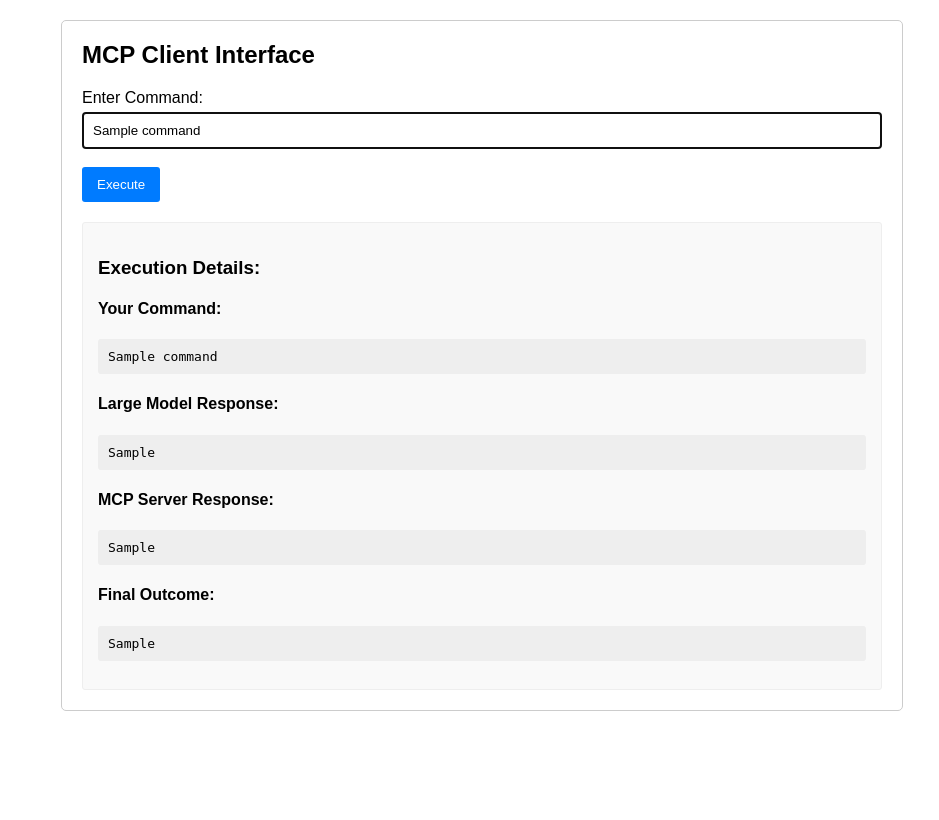
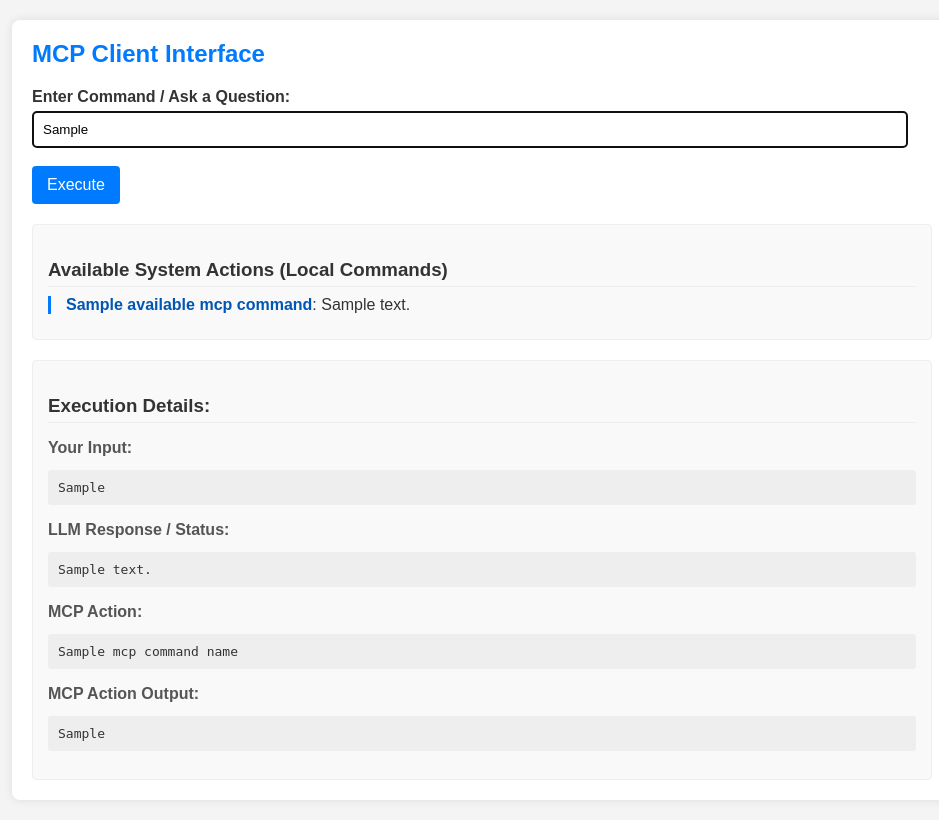
Before and after one commit to benhouse1987/mcp-client, a Spring app: template src/main/resources/templates/index.html in a window 1280 px wide. Shown: the whole page, without its empty margins (158-1097 px from the left). Before the commit the page ends 711 px from the top, so only its background shows below. Run offline with Thymeleaf, Linux system fonts and the light colour scheme; the template is opened without the code that fills it: most values are stand-ins (such as "Sample title", 1, 10 or a date in 2020); data that the repository does not hold is empty.

Commit message:
feat: Display available MCP commands in UI
- McpController now retrieves available MCP command configurations
  (name and description) from McpService and adds them to the model
  for the index page.
- index.html updated to:
    - Display a list of "Available System Actions" (local commands)
      with their names and descriptions.
    - Use new model attributes (userInput, llmTextResponse,
      mcpCommandName, mcpCommandOutput) for displaying command
      execution results, consistent with McpController changes.

```diff
--- a/src/main/resources/templates/index.html
+++ b/src/main/resources/templates/index.html
@@ -4,17 +4,20 @@
     <meta charset="UTF-8">
     <title>MCP Client</title>
     <style>
-        body { font-family: sans-serif; margin: 20px; }
-        .container { max-width: 800px; margin: auto; padding: 20px; border: 1px solid #ccc; border-radius: 5px; }
+        body { font-family: sans-serif; margin: 20px; background-color: #f4f4f4; color: #333; }
+        .container { max-width: 900px; margin: auto; background-color: #fff; padding: 20px; border-radius: 8px; box-shadow: 0 0 10px rgba(0,0,0,0.1); }
         .form-group { margin-bottom: 15px; }
-        label { display: block; margin-bottom: 5px; }
-        input[type="text"] { width: calc(100% - 22px); padding: 10px; border: 1px solid #ddd; border-radius: 3px; }
-        button { padding: 10px 15px; background-color: #007bff; color: white; border: none; border-radius: 3px; cursor: pointer; }
+        label { display: block; margin-bottom: 5px; font-weight: bold; }
+        input[type="text"] { width: calc(100% - 24px); padding: 10px; border: 1px solid #ddd; border-radius: 4px; box-sizing: border-box; }
+        button { padding: 10px 15px; background-color: #007bff; color: white; border: none; border-radius: 4px; cursor: pointer; font-size: 16px; }
         button:hover { background-color: #0056b3; }
-        .result-section { margin-top: 20px; padding: 15px; background-color: #f9f9f9; border: 1px solid #eee; border-radius: 3px; }
-        h2 { margin-top: 0; }
-        h3 { margin-top: 1em; margin-bottom: 0.5em; }
-        pre { background-color: #eee; padding: 10px; border-radius: 3px; white-space: pre-wrap; word-wrap: break-word; }
+        .result-section, .actions-section { margin-top: 20px; padding: 15px; background-color: #f9f9f9; border: 1px solid #eee; border-radius: 4px; }
+        h2 { margin-top: 0; color: #007bff; }
+        h3 { margin-top: 1em; margin-bottom: 0.5em; color: #333; border-bottom: 1px solid #eee; padding-bottom: 5px;}
+        h4 { margin-top: 1em; margin-bottom: 0.3em; color: #555; }
+        pre { background-color: #eee; padding: 10px; border-radius: 3px; white-space: pre-wrap; word-wrap: break-word; font-family: monospace; }
+        .action-item { margin-bottom: 10px; padding-left: 15px; border-left: 3px solid #007bff; }
+        .action-item strong { color: #0056b3; }
     </style>
 </head>
 <body>
@@ -23,8 +26,8 @@
 
         <form th:action="@{/execute}" method="post" class="form-group">
             <div>
-                <label for="command">Enter Command:</label>
-                <input type="text" id="command" name="command" th:value="${command}" required autofocus />
+                <label for="command">Enter Command / Ask a Question:</label>
+                <input type="text" id="command" name="command" th:value="${userInput}" required autofocus />
             </div>
             <br/>
             <div>
@@ -32,32 +35,47 @@
             </div>
         </form>
 
-        <div th:if="${not #strings.isEmpty(command) or not #strings.isEmpty(llmResponse) or not #strings.isEmpty(mcpResponse) or not #strings.isEmpty(finalOutcome)}">
-            <div class="result-section">
+        <!-- Section for Available MCP Commands -->
+        <div class="actions-section" th:if="${availableMcpCommands != null && !availableMcpCommands.isEmpty()}">
+            <h3>Available System Actions (Local Commands)</h3>
+            <div th:each="mcpCmd : ${availableMcpCommands}" class="action-item">
+                <strong th:text="${mcpCmd.name}">Tool Name</strong>: <span th:text="${mcpCmd.description}">Tool Description</span>
+            </div>
+        </div>
+
+        <!-- Section for Results -->
+        <div class="result-section" th:if="${userInput != null && !userInput.isEmpty()}">
             <h3>Execution Details:</h3>
 
-                <div th:if="${not #strings.isEmpty(command)}">
-                    <h4>Your Command:</h4>
-                    <pre th:text="${command}"></pre>
+            <div>
+                <h4>Your Input:</h4>
+                <pre th:text="${userInput}"></pre>
             </div>
 
-                <div th:if="${not #strings.isEmpty(llmResponse)}">
-                    <h4>Large Model Response:</h4>
-                    <pre th:text="${llmResponse}"></pre>
+            <div th:if="${llmTextResponse != null && !llmTextResponse.isEmpty()}">
+                <h4>LLM Response / Status:</h4>
+                <pre th:text="${llmTextResponse}"></pre>
             </div>
 
-                <div th:if="${not #strings.isEmpty(mcpResponse)}">
-                    <h4>MCP Server Response:</h4>
-                    <pre th:text="${mcpResponse}"></pre>
+            <div th:if="${mcpCommandName != null && !mcpCommandName.isEmpty()}">
+                <h4>MCP Action:</h4>
+                <pre th:text="${mcpCommandName}"></pre>
             </div>
 
-                <h4>Final Outcome:</h4>
-                <pre th:text="${finalOutcome}"></pre>
+            <div th:if="${mcpCommandOutput != null && !mcpCommandOutput.isEmpty()}">
+                <h4>MCP Action Output:</h4>
+                <pre th:text="${mcpCommandOutput}"></pre>
             </div>
         </div>
-        <div th:unless="${not #strings.isEmpty(command) or not #strings.isEmpty(llmResponse) or not #strings.isEmpty(mcpResponse) or not #strings.isEmpty(finalOutcome)}">
-             <p th:text="${finalOutcome ?: 'Enter a command and click Execute.'}"></p>
+        <div class="result-section" th:if="${(userInput == null || userInput.isEmpty()) && (llmTextResponse != null && !llmTextResponse.isEmpty() && llmTextResponse != 'Awaiting your command...')}">
+             <!-- For initial message if not "Awaiting..." and no user input yet (e.g. error on load) -->
+             <pre th:text="${llmTextResponse}"></pre>
         </div>
+         <div class="result-section" th:if="${(userInput == null || userInput.isEmpty()) && (llmTextResponse != null && llmTextResponse == 'Awaiting your command...')}">
+             <p th:text="${llmTextResponse}"></p>
+        </div>
+
+
     </div>
 </body>
 </html>
```
Also changed, not shown: src/main/java/com/example/mcpclient/controller/McpController.java (+56 -15 lines). Lines whose indentation alone changed are shown as unchanged.
